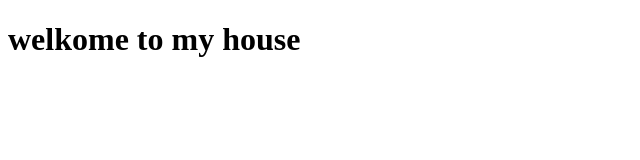
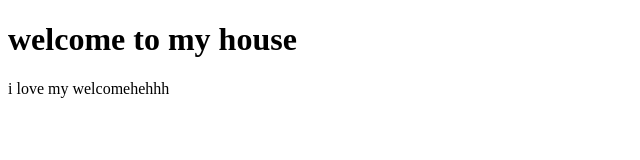
Before and after one commit to dydunec-serhii/test, a plain HTML site: page index.html in a window 1280 px wide. Shown: the whole page, without its empty margins (0-640 px from the left). Drawn offline with Linux system fonts and the light colour scheme.

Commit message:
addtt dec
test12

```diff
--- a/index.html
+++ b/index.html
@@ -6,6 +6,7 @@
     <title>Document</title>
 </head>
 <body>
-    <h1>welkome to my house</h1>
+    <h1>welcome to my house</h1>
+    <p>i love my welcomehehhh</p>
 </body>
 </html>
```
